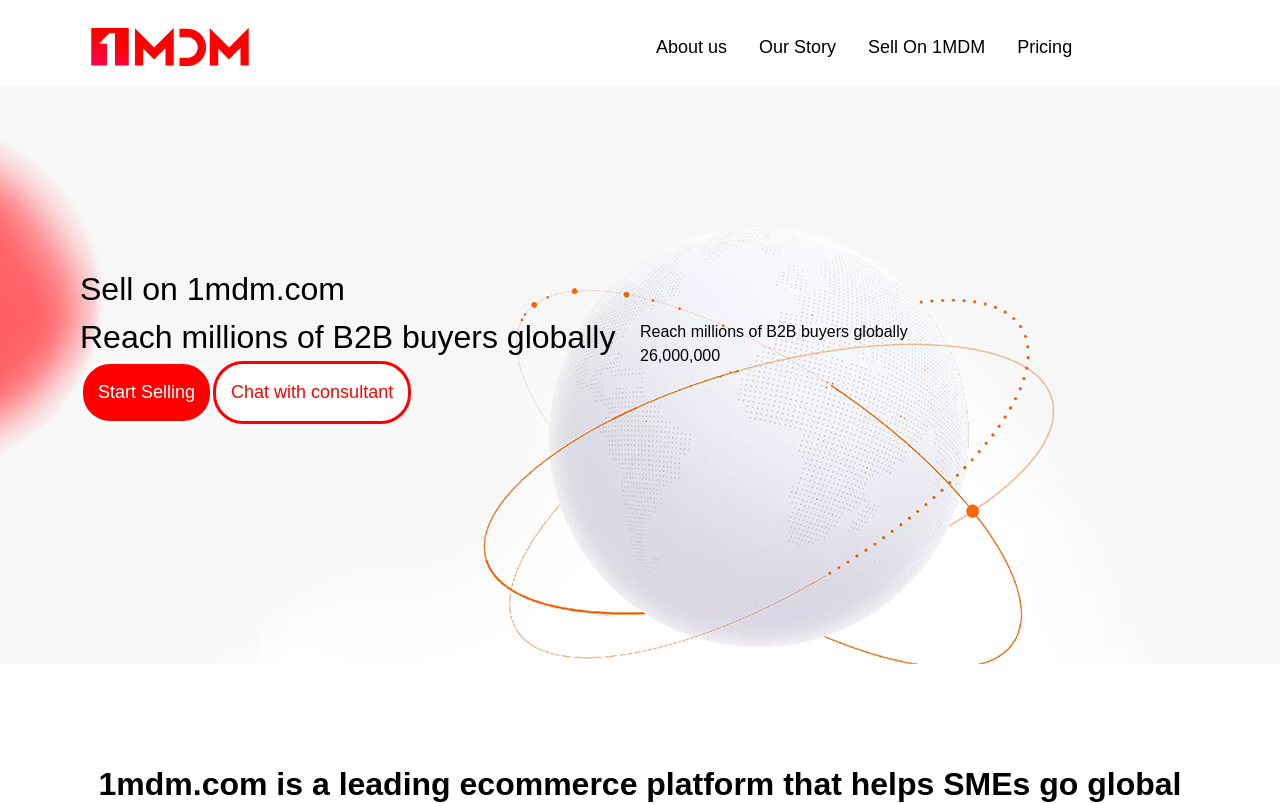
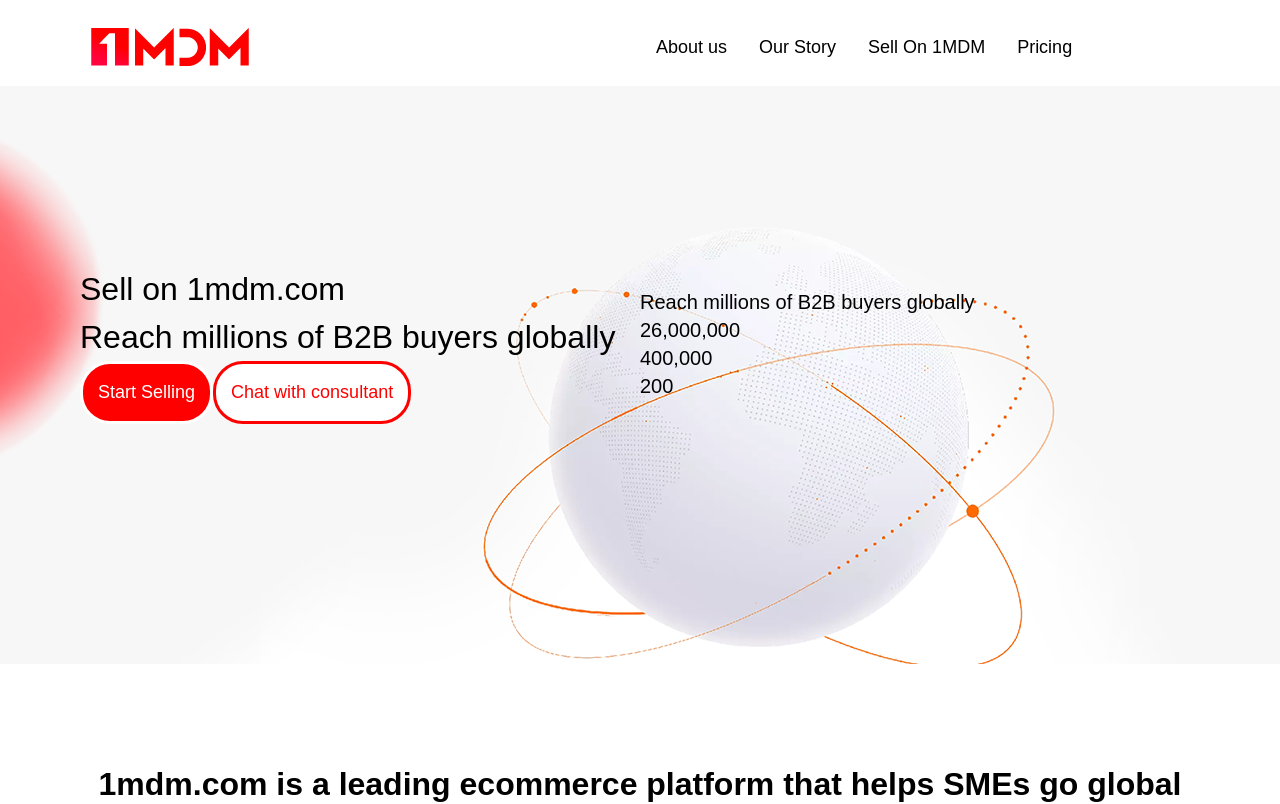
Before and after one commit to DarkestHour77/1mdm_Webpage, a React (Create React App) app in the folder 1mdm Webpage/webpage/: page / in a window 1280 px wide. Shown: the top 804 px of the page. Built offline with nearby package versions, Linux system fonts and the light colour scheme.

Commit message:
Section1

```diff
--- a/1mdm Webpage/webpage/package.json
+++ b/1mdm Webpage/webpage/package.json
@@ -7,6 +7,7 @@
     "flowbite": "^2.5.2",
     "flowbite-react": "^0.10.2",
     "react": "^19.0.0",
+    "react-countup": "^6.5.3",
     "react-dom": "^19.0.0",
     "react-scripts": "5.0.1"
   },
--- a/1mdm Webpage/webpage/src/Component/Section1.jsx
+++ b/1mdm Webpage/webpage/src/Component/Section1.jsx
@@ -1,16 +1,6 @@
-import { useEffect, useState } from "react";
+import CountUp from "react-countup";
+
 function Section1(){
-
-  const [numOne,setNumOne]=useState(0);
-
-
-  useEffect(()=>{
-    if(numOne < 26000000 )
-      return(setNumOne(numOne + 1000));
-    }
-
-  ,[numOne])
-
     return(
         <>
         <div className="section-1">
@@ -20,9 +10,23 @@
         <button class="button-1">Start Selling</button>
         <button class="button-2">Chat with consultant</button>
       </div>
-      <div class="part-2">
+      <div class="part-2 text-xl">
         <h1>Reach millions of B2B buyers globally</h1>
-        {numOne.toLocaleString('en-GB')}
+        <CountUp
+          end={26000000}
+          duration={5}
+        />
+        <br />
+        <CountUp
+          end={400000}
+          duration={5}
+        />
+
+        <br />
+        <CountUp
+          end={200}
+          duration={5}
+         />
       </div>
 
     </div>
```
Also changed, not shown: 1 other file (tests, documents, lock files or other folders).
